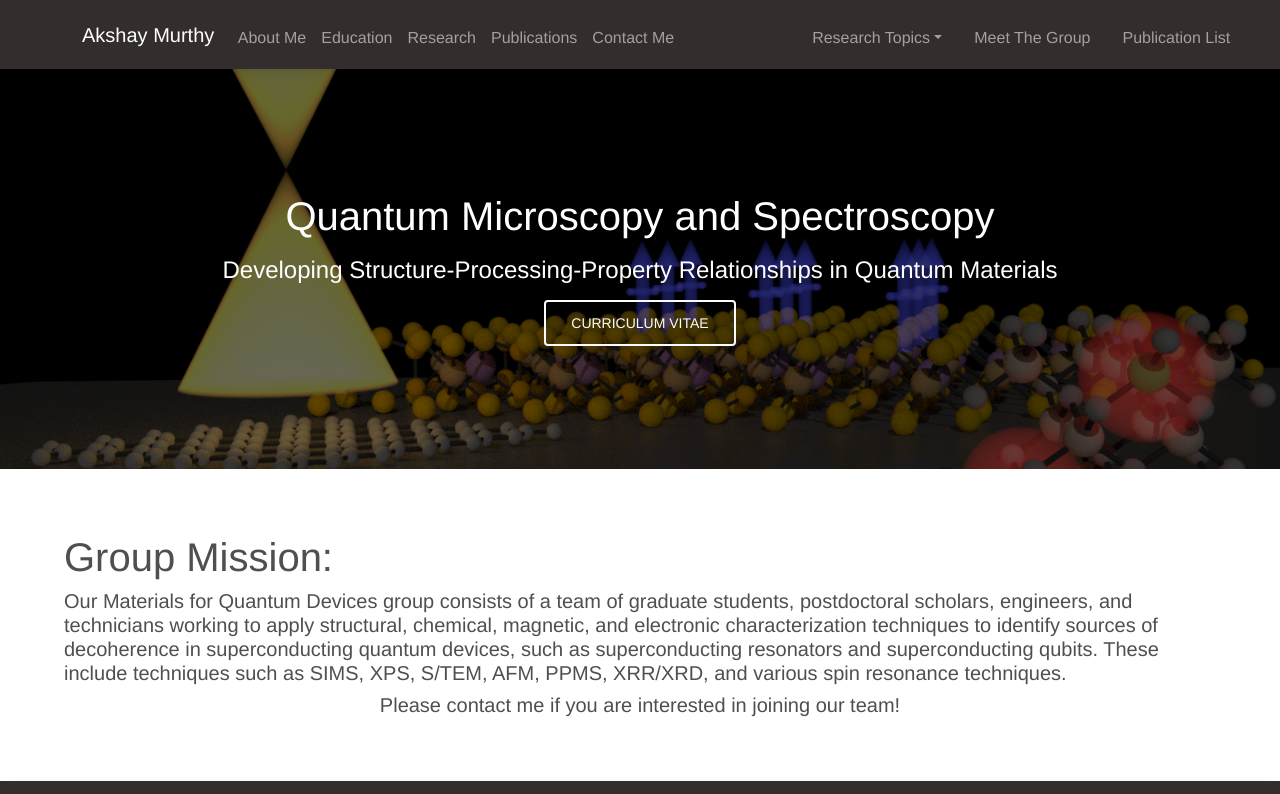
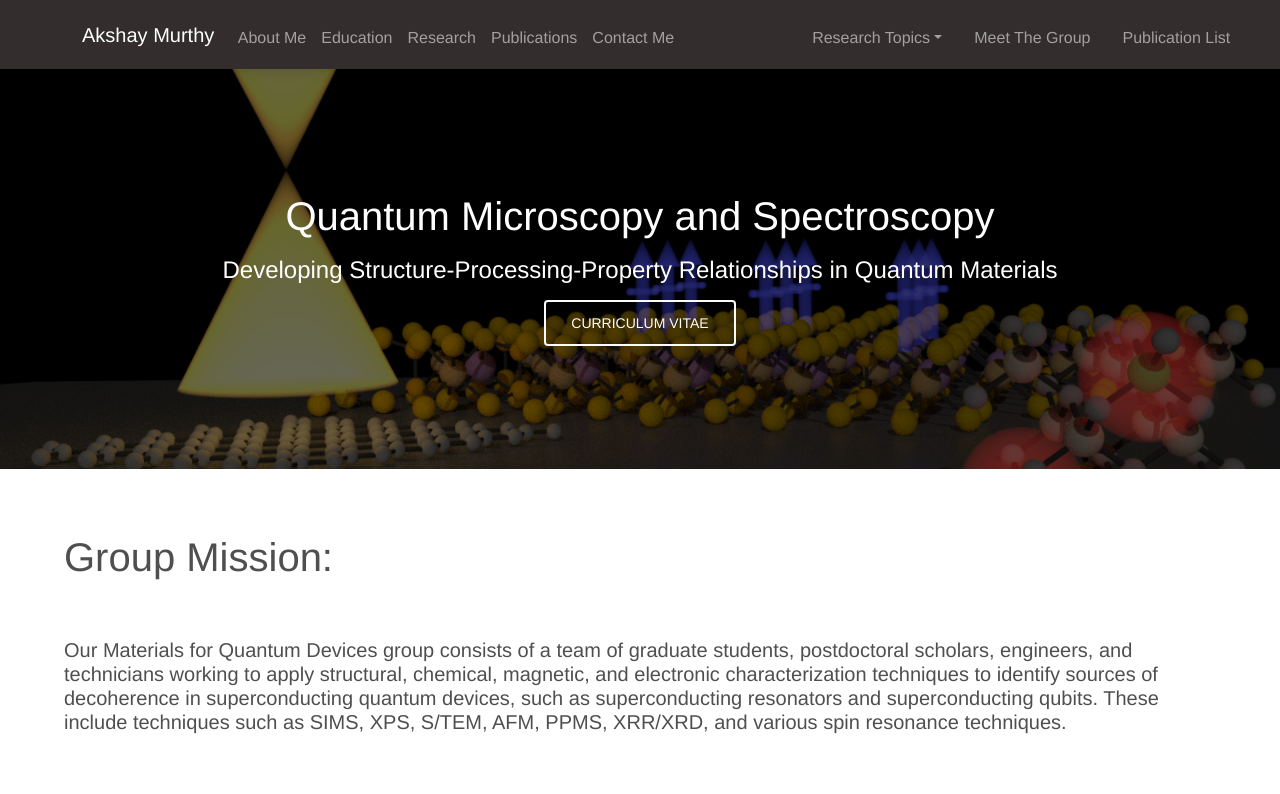
Before and after one commit to adithi-murthy/akshay-research-page, a React (Create React App) app: page /research-group in a window 1280 px wide. Shown: the top 794 px of the page. Built offline with nearby package versions, Linux system fonts and the light colour scheme.

Commit message:
styled new changes

```diff
--- a/src/Screens/Research.css
+++ b/src/Screens/Research.css
@@ -9,7 +9,7 @@
   margin: 25% 0% 18% 0%;
 }
 #propertiesText {
-  margin: 7% 0% 4% 0%;
+  margin: 11% 0% 4% 0%;
 }
 #researchIntro {
   margin: 0% 5% 5% 5%;
--- a/src/Screens/Research.js
+++ b/src/Screens/Research.js
@@ -117,7 +117,7 @@ const Research = (
           <MDBCardTitle
             style={{
               textAlign: "center",
-              margin: "8% 4% 8% 4%",
+              margin: "8% 4% 20% 4%",
               color: "#4F4F4F",
             }}
           >
--- a/src/Screens/ResearchGroup.js
+++ b/src/Screens/ResearchGroup.js
@@ -1,23 +1,24 @@
 import React from "react";
 import "./ResearchGroup.css";
 
-
 const ResearchGroup = () => {
   return (
-    <div style={{margin: "5% 5% 5% 5% "} }>
+    <div style={{ margin: "5% 5% 5% 5%" }}>
       <h1>Group Mission:</h1>
 
-      <h5>Our Materials for Quantum Devices group consists of a team of graduate students, postdoctoral scholars, engineers, and technicians working
-        to apply structural, chemical, magnetic, and electronic characterization techniques to identify sources of decoherence
-        in superconducting quantum devices, such as superconducting resonators and superconducting qubits. These include techniques such as SIMS, XPS,
-        S/TEM, AFM, PPMS, XRR/XRD, and various spin resonance techniques. </h5>
-     <h1>
-       </h1>
-    <center>
-    <h5>
-      Please contact me if you are interested in joining our team!
-    </h5>
-    </center>
+      <h5 style={{ margin: "5% 0% 5% 0%" }}>
+        Our Materials for Quantum Devices group consists of a team of graduate
+        students, postdoctoral scholars, engineers, and technicians working to
+        apply structural, chemical, magnetic, and electronic characterization
+        techniques to identify sources of decoherence in superconducting quantum
+        devices, such as superconducting resonators and superconducting qubits.
+        These include techniques such as SIMS, XPS, S/TEM, AFM, PPMS, XRR/XRD,
+        and various spin resonance techniques.{" "}
+      </h5>
+
+      <center>
+        <h5>Please contact me if you are interested in joining our team!</h5>
+      </center>
     </div>
   );
 };
```
